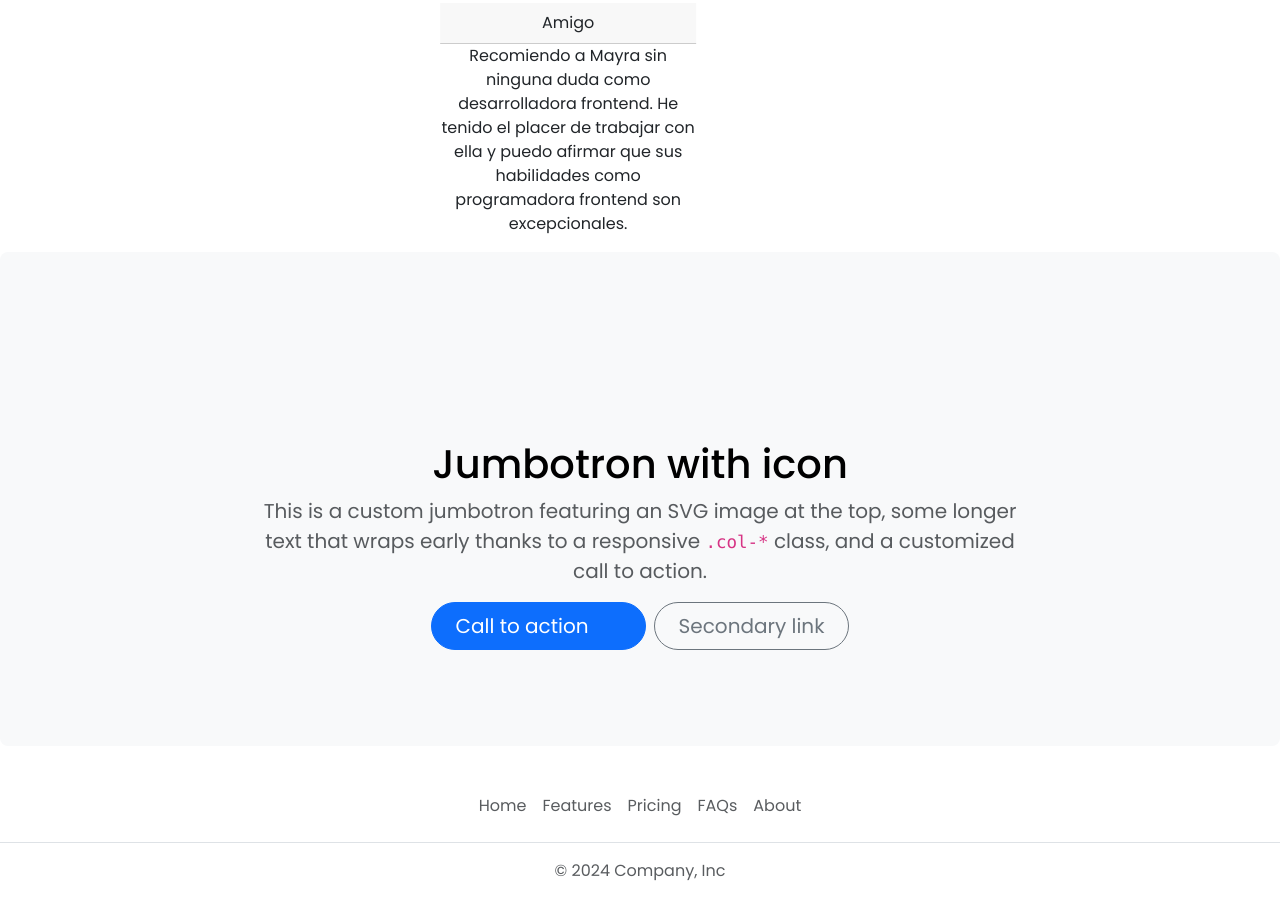
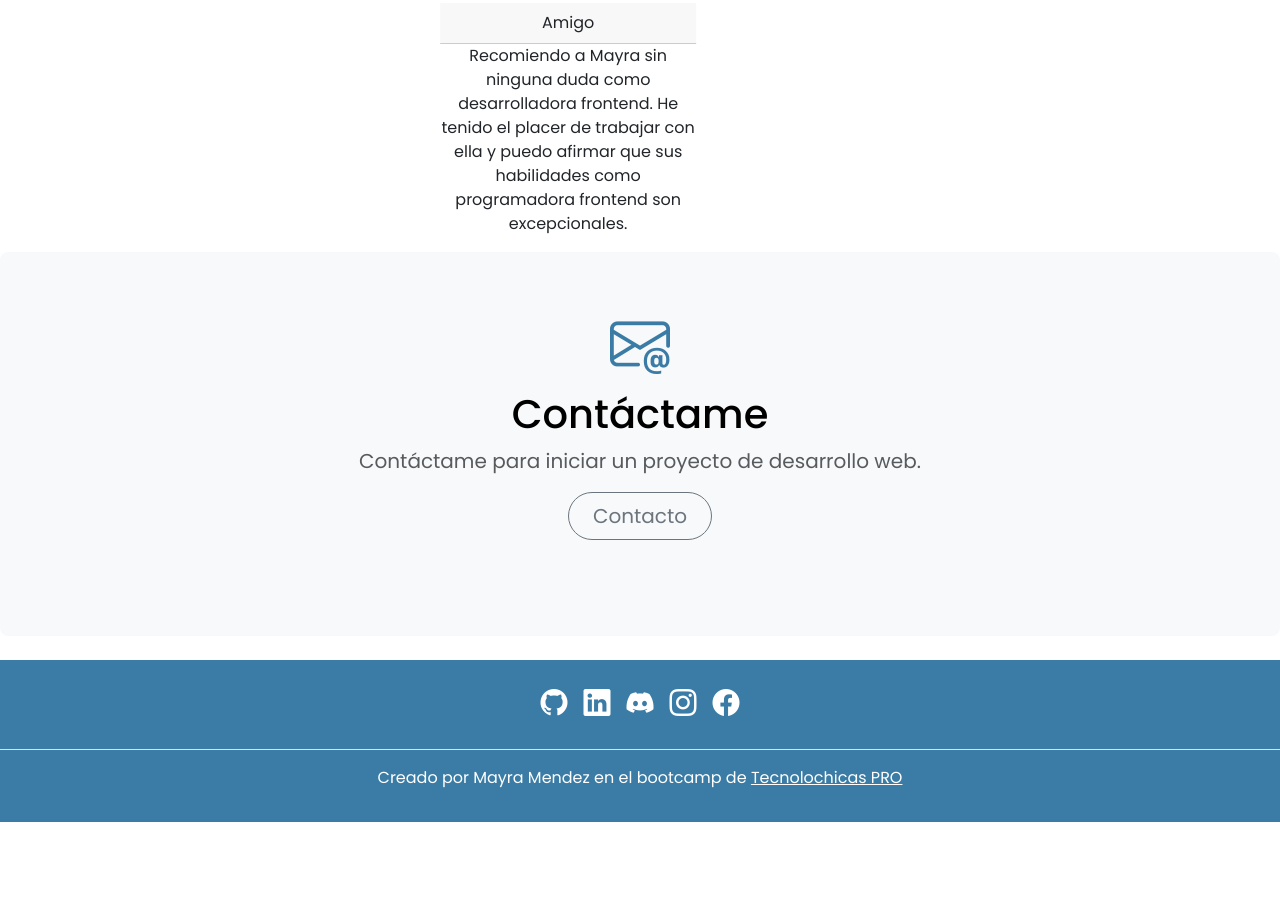
Before and after one commit to mayra1703/mayra1703.github.io, a plain HTML site: page index.html in a window 1280 px wide. Shown: the part 2348-3267 px from the top of the page. After the commit the page ends 3194 px from the top, so only its background shows below. Drawn offline with nearby package versions, Linux system fonts and the light colour scheme.

Commit message:
Add footer & shortcut icon

```diff
--- a/index.html
+++ b/index.html
@@ -15,9 +15,12 @@
     <!-- Iconos Bootstrap -->
     <link rel="stylesheet" href="https://cdn.jsdelivr.net/npm/bootstrap-icons@1.11.3/font/bootstrap-icons.min.css">
 
+    <link rel="shortcut icon" href="/img/me.png" type="image/x-icon">
+
     <link rel="stylesheet" href="style.css">
     <title>Mayra Dayana Mendez Robles</title>
 </head>
+
 <body>
     <header class="d-flex flex-wrap justify-content-center py-3 mb-4 border-bottom">
         <a href="/" class="d-flex align-items-center mb-3 mb-md-0 me-md-auto link-body-emphasis text-decoration-none">
@@ -233,19 +236,17 @@
 
         <section id="contacto">
             <div class="p-5 text-center bg-body-tertiary rounded-3">
-                <svg class="bi mt-4 mb-3" style="color: var(--bs-indigo);" width="100" height="100"><use xlink:href="#bootstrap"></use></svg>
-                <h1 class="text-body-emphasis">Jumbotron with icon</h1>
+              <i class="bi bi-envelope-at icon-mail"></i>
+                <h1 class="text-body-emphasis">Contáctame</h1>
                 <p class="col-lg-8 mx-auto fs-5 text-muted">
-                  This is a custom jumbotron featuring an SVG image at the top, some longer text that wraps early thanks to a responsive <code>.col-*</code> class, and a customized call to action.
+                  Contáctame para iniciar un proyecto de desarrollo web.
                 </p>
                 <div class="d-inline-flex gap-2 mb-5">
-                  <button class="d-inline-flex align-items-center btn btn-primary btn-lg px-4 rounded-pill" type="button">
-                    Call to action
-                    <svg class="bi ms-2" width="24" height="24"><use xlink:href="#arrow-right-short"></use></svg>
-                  </button>
-                  <button class="btn btn-outline-secondary btn-lg px-4 rounded-pill" type="button">
-                    Secondary link
-                  </button>
+                  <a href="mailto:maymendez3666@gmail.com">
+                    <button class="btn btn-outline-secondary btn-lg px-4 rounded-pill" type="button">
+                      Contacto
+                    </button>
+                  </a>
                 </div>
               </div>
         </section>
@@ -253,14 +254,18 @@
 
     <footer class="py-3 my-4">
         <ul class="nav justify-content-center border-bottom pb-3 mb-3">
-            <li class="nav-item"><a href="#" class="nav-link px-2 text-body-secondary">Home</a></li>
-            <li class="nav-item"><a href="#" class="nav-link px-2 text-body-secondary">Features</a></li>
-            <li class="nav-item"><a href="#" class="nav-link px-2 text-body-secondary">Pricing</a></li>
-            <li class="nav-item"><a href="#" class="nav-link px-2 text-body-secondary">FAQs</a></li>
-            <li class="nav-item"><a href="#" class="nav-link px-2 text-body-secondary">About</a></li>
+            <li class="nav-item"><a href="https://github.com/mayra1703" target="_blank" class="nav-link px-2 text-body-secondary"><i class="bi bi-github  icon-footer"></i></a></li>
+            <li class="nav-item"><a href="#" target="_blank" class="nav-link px-2 text-body-secondary"><i class="bi bi-linkedin icon-footer"></i></a></li>
+            <li class="nav-item"><a href="#" target="_blank" class="nav-link px-2 text-body-secondary"><i class="bi bi-discord icon-footer"></i></a></li>
+            <li class="nav-item"><a href="https://www.instagram.com/_.lovemay._/" target="_blank" class="nav-link px-2 text-body-secondary"><i class="bi bi-instagram icon-footer"></i></a></li>
+            <li class="nav-item"><a href="https://www.facebook.com/MayMendez17/" target="_blank" class="nav-link px-2 text-body-secondary"><i class="bi bi-facebook icon-footer"></i></a></li>
+
         </ul>
-        <p class="text-center text-body-secondary">© 2024 Company, Inc</p>
+        <p class="text-center">Creado por Mayra Mendez en el bootcamp de <a href="https://tecnolochicas.mx" target="_blank">Tecnolochicas PRO</a></p>
     </footer>
+
+    <!-- JavaScript -->
+    <script src="main.js"></script>
 
     <!-- Script Bootstrap -->
     <script src="https://cdn.jsdelivr.net/npm/bootstrap@5.3.3/dist/js/bootstrap.bundle.min.js" integrity="sha384-YvpcrYf0tY3lHB60NNkmXc5s9fDVZLESaAA55NDzOxhy9GkcIdslK1eN7N6jIeHz" crossorigin="anonymous"></script>
--- /dev/null
+++ b/main.js
@@ -0,0 +1 @@
+console.log("Hola Mundo desde consola!");
--- a/style.css
+++ b/style.css
@@ -125,3 +125,22 @@ header span {
     position: relative;
     z-index: 2;
 }
+
+.icon-mail {
+    font-size: 60px;
+    color: var(--lightBlue);
+}
+
+.icon-footer {
+    font-size: 27px;
+    color: white;
+}
+
+footer {
+    background-color: var(--lightBlue);
+    color: white;
+}
+
+footer a {
+    color: white;
+}
```
Also changed, not shown: img/me.png (added).
